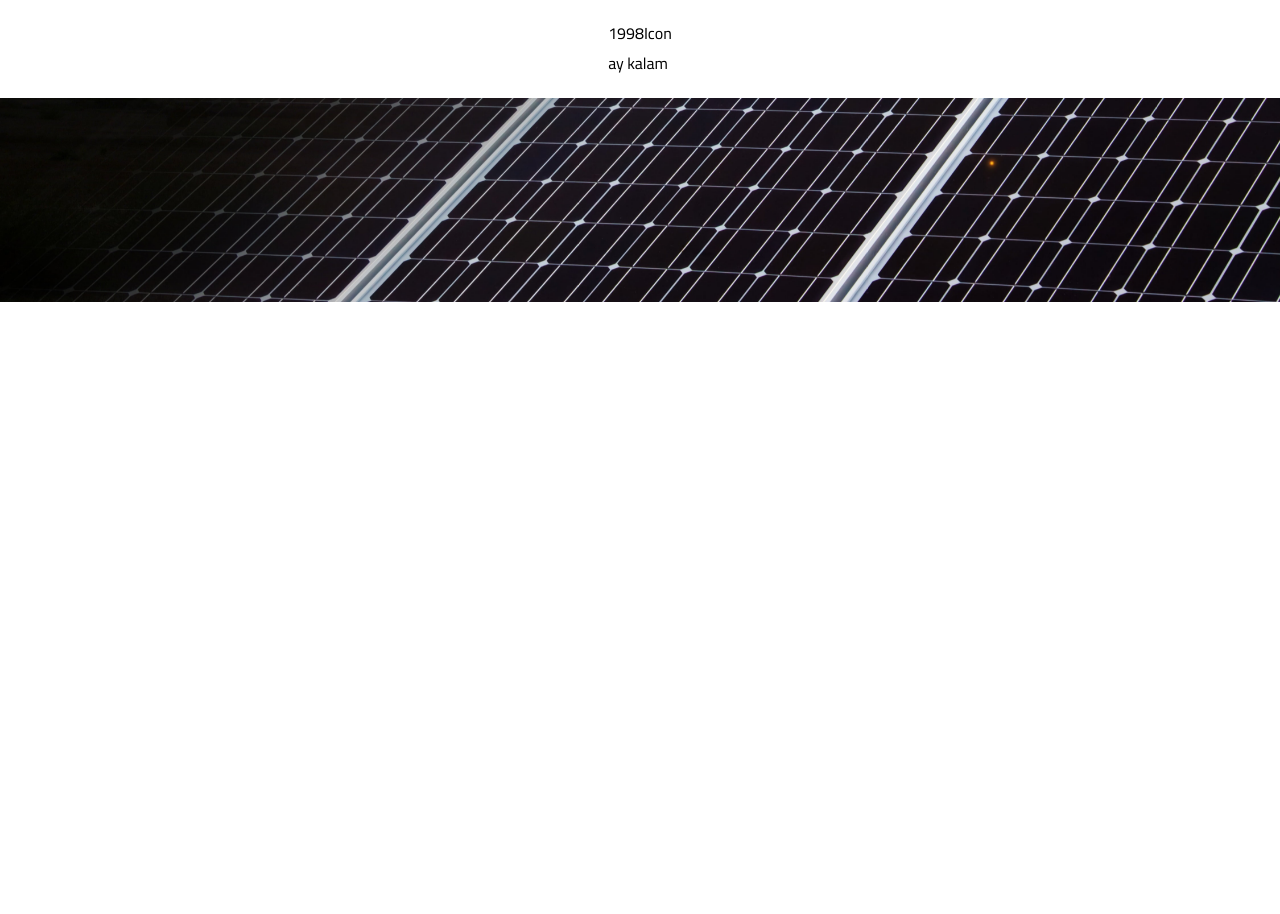
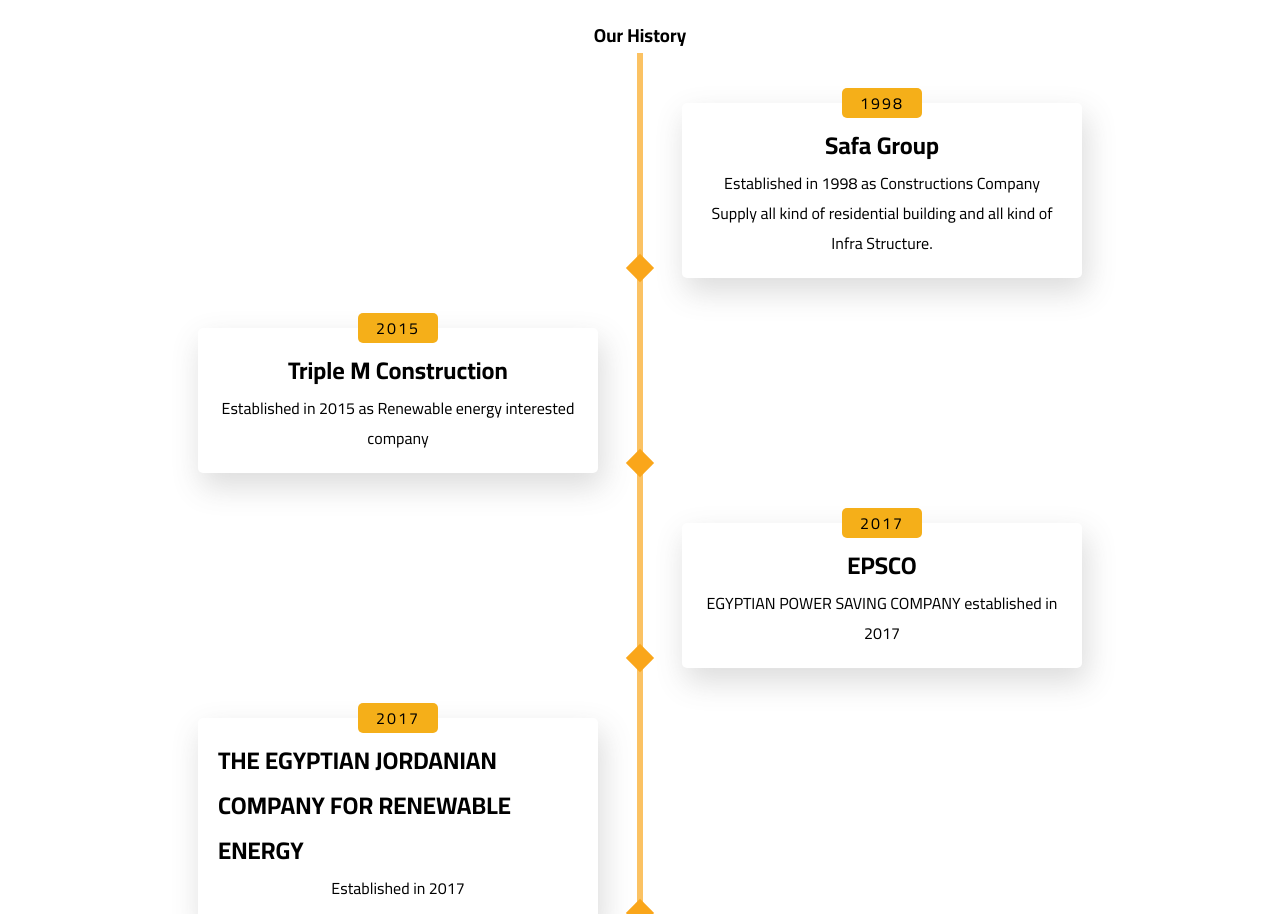
Before and after one commit to sherifloka2013/Triple-M, a React (Create React App) app: page / in a window 1280 px wide. Shown: the part 498-1412 px from the top of the page. Before the commit the page ends 800 px from the top, so only its background shows below. Built offline with nearby package versions, Linux system fonts and the light colour scheme; a web font is replaced by a local one.

Commit message:
adding timelines to Home page

```diff
--- a/src/pages/Home/HomePage.css
+++ b/src/pages/Home/HomePage.css
@@ -46,7 +46,7 @@
 
 
 
-#History
+.timeline
 {
     background-color: white;
     width: 100%;
@@ -54,4 +54,109 @@
     display: flex;
     justify-content: center;
     align-items: center;
+    flex-direction: column;
 }
+
+.timeline h3{
+
+}
+
+
+*::before, *::after {
+    margin: 0;
+    padding: 0;
+    box-sizing: border-box;
+}
+
+
+.timeline ul li {
+    list-style-type: none;
+    position: relative;
+    width: 6px;
+    margin: 0 auto;
+    padding-top: 50px;
+    background: #faa61aad;
+}
+.timeline ul li::after {
+    content: '';
+    position: absolute;
+    left: 50%;
+    bottom: 0;
+    transform: translateX(-50%) rotate(45deg);
+    width: 20px;
+    height: 20px;
+    z-index: 2;
+    background: #faa61a;
+}
+.timeline ul li div {
+    position: relative;
+    bottom: 0;
+    width: 400px;
+    padding: 20px;
+    background: #fff;
+    box-shadow: 4px 13px 30px 1px #50505033;
+    border-radius: 5px;
+    display: flex;
+    align-items: center;
+    flex-direction: column;
+}
+.timeline ul li div time {
+    position: absolute;
+    background: #f5af19;
+    width: 80px;
+    height: 30px;
+    top: -15px;
+    border-radius: 5px;
+    display: flex;
+    justify-content: center;
+    align-items: center;
+    letter-spacing: 2px;
+}
+
+.timeline ul li div p {
+    text-align: center;
+}
+
+.timeline ul li:nth-of-type(odd) > div {
+    left: 45px;
+}
+.timeline ul li:nth-of-type(even) > div {
+    left: -439px;
+}
+.timeline ul li div {
+
+    transition: all 0.5s ease-in-out;
+}
+
+.timeline ul li.in-view div {
+    transform: none;
+    visibility: visible;
+    opacity: 1;
+}
+@media screen and (max-width: 900px) {
+    .timeline ul li div {
+        width: 250px;
+        flex-direction: column;
+   }
+    .timeline ul li div div {
+        width: 80%;
+        margin: 10px;
+   }
+    .timeline ul li:nth-of-type(even) > div {
+        left: -289px;
+   }
+}
+@media screen and (max-width: 600px) {
+    body {
+        background: #8bfff4;
+   }
+    .timeline ul li {
+        margin-left: 20px;
+   }
+    .timeline ul li div {
+        width: calc(100vw - 91px);
+   }
+    .timeline ul li:nth-of-type(even) > div {
+        left: 45px;
+   }
+}
--- a/src/pages/Home/HomePage.js
+++ b/src/pages/Home/HomePage.js
@@ -17,17 +17,75 @@
                 </ul>
                 </div>
            </section>
-           <section id="History">
-                <div>
+
+           <section class="timeline">
+            <h3>Our History</h3>
+                <ul>
+                    <li>
+                        <div>
+                            <time>1998</time>
+                            <h1>Safa Group</h1>
+                            <p>
+                            Established in 1998 as Constructions Company
+                            Supply all kind of residential building and all kind of Infra Structure.
+                            </p>
+
+                        </div>
+                    </li>
+                    <li>
                     <div>
-                        <span>1998</span>
-                        <span>Icon</span>
+                        <time>2015</time>
+                        <h1>Triple M Construction</h1>
+                        <p>
+                        Established in 2015 as Renewable energy interested company
+
+                        </p>
                     </div>
+                    </li>
+                    <li>
                     <div>
-                        <p>ay kalam</p>
+                        <time>2017</time>
+                        <h1>EPSCO</h1>
+                        <p>
+                        EGYPTIAN POWER SAVING
+COMPANY established in 2017
+
+                        </p>
+                        </div>
+
+                    </li>
+                    <li>
+                        <div>
+                            <time>2017</time>
+                            <h1>THE EGYPTIAN JORDANIAN COMPANY FOR
+RENEWABLE ENERGY</h1>
+                            <p>
+                            Established in 2017</p>
+
+                        </div>
+                    </li>
+                    <li>
+                    <div>
+                        <time>2018</time>
+                        <h1>Triple M Jordan</h1>
+                        <p>Branch
+Established branch in Jordan as executive arm for Triple M construction for Renewable Energy Projects
+
+                        </p>
                     </div>
-                </div>
-           </section>
+                    </li>
+                    <li>
+                    <div>
+                        <time>2020</time>
+                        <h1>Triple M Saudi Arabia Branch</h1>
+                        <p>Established branch in KSA as executive arm for Triple M construction for Renewable Energy Projects
+
+                        </p>
+                        </div>
+
+                    </li>
+                </ul>
+            </section>
         </div>
         );
 };
```
